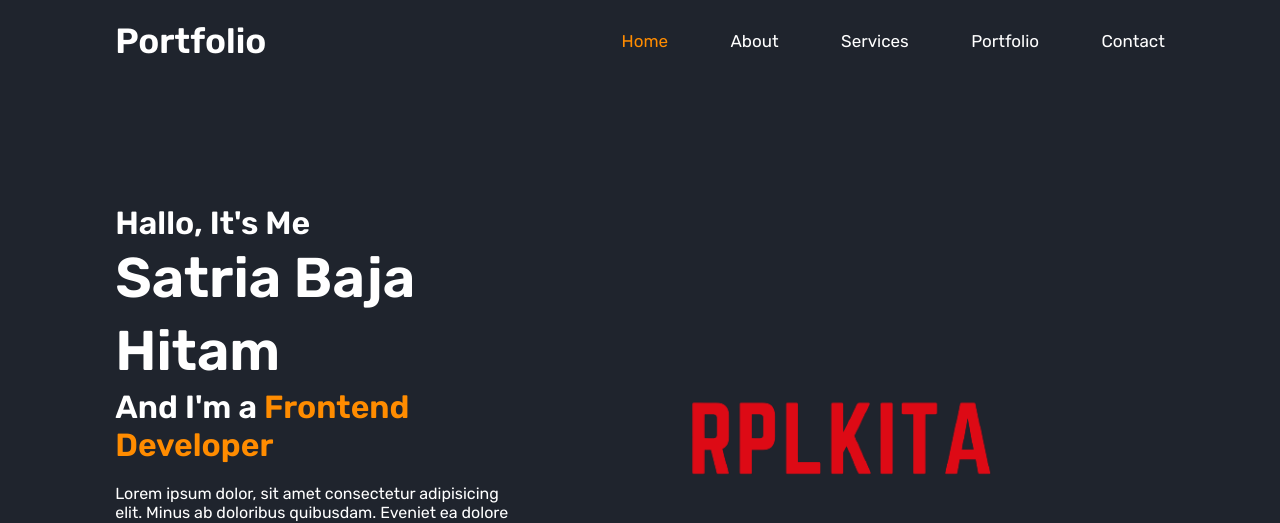
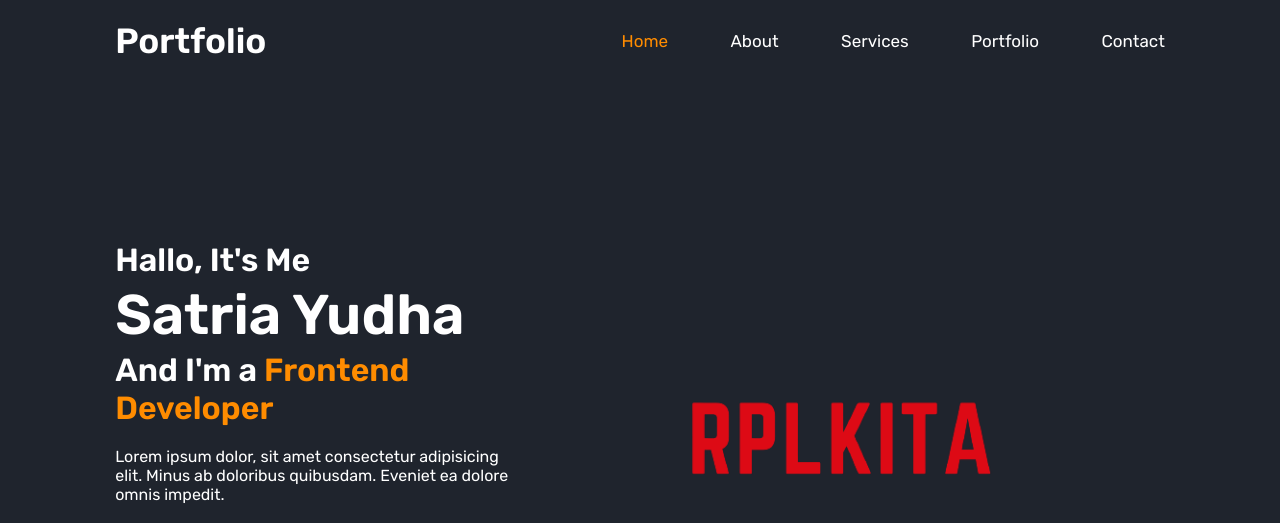
Before and after one commit to rplkita/rplkita.github.io, a plain HTML site: page index.html in a window 1280 px wide. Shown: the top 523 px of the page. Drawn offline with nearby package versions, Linux system fonts and the light colour scheme.

Commit message:
mengganti nama awal Satria Yudha

```diff
--- a/index.html
+++ b/index.html
@@ -29,7 +29,7 @@
     <section class="home" id="home">
         <div class="home-content">
             <h3>Hallo, It's Me</h3>
-            <h1>Satria Baja Hitam</h1>
+            <h1>Satria Yudha</h1>
             <h3>And I'm a <span>Frontend Developer</span></h3>
             <p>Lorem ipsum dolor, sit amet consectetur adipisicing elit. Minus ab doloribus quibusdam. Eveniet ea dolore omnis impedit.</p>
             <div class="social-media">
```
